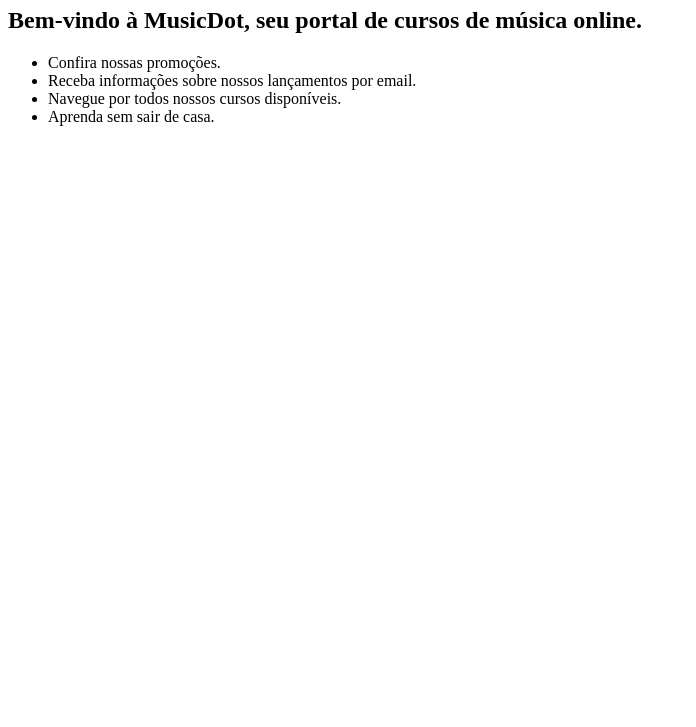
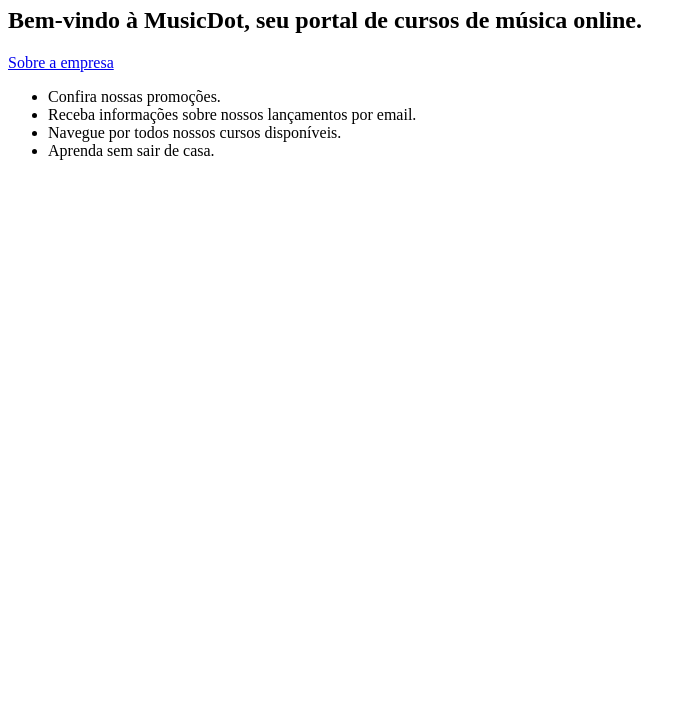
Before and after one commit to Daianasoaresday/projeto-musicdot, a plain HTML site: page index.html in a window 1280 px wide. Shown: the part 73-800 px from the top of the page, without its empty margins (0-696 px from the left). Drawn offline with Linux system fonts and the light colour scheme.

Commit message:
Hiperlink para o sobre.html
Hiperlink para o arquivo sobre.html

```diff
--- a/index.html
+++ b/index.html
@@ -10,6 +10,7 @@
     <h1>MusicDot</h1>
 
     <h2>Bem-vindo à MusicDot, seu portal de cursos de música online.</h2>
+    <a href="sobre.html">Sobre a empresa</a>
 
     <ul>
         <li>Confira nossas promoções.</li>
```
